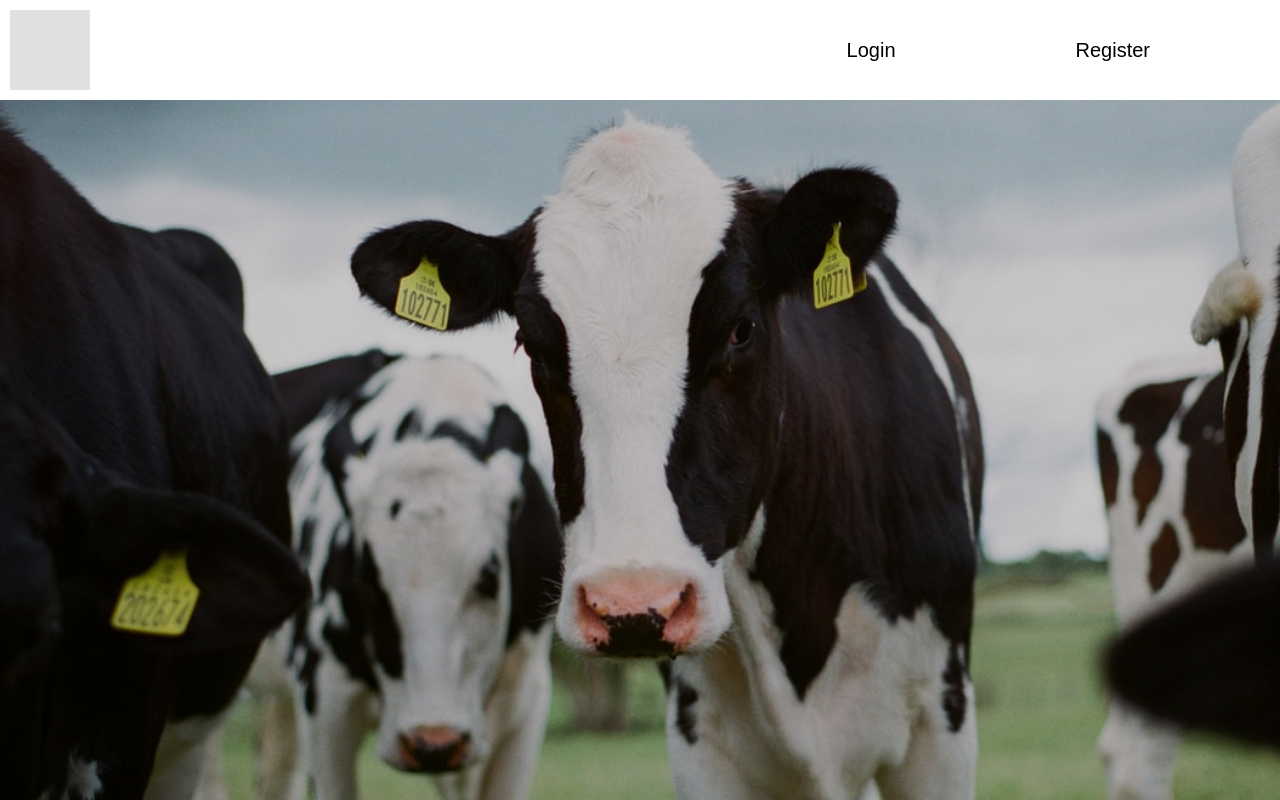
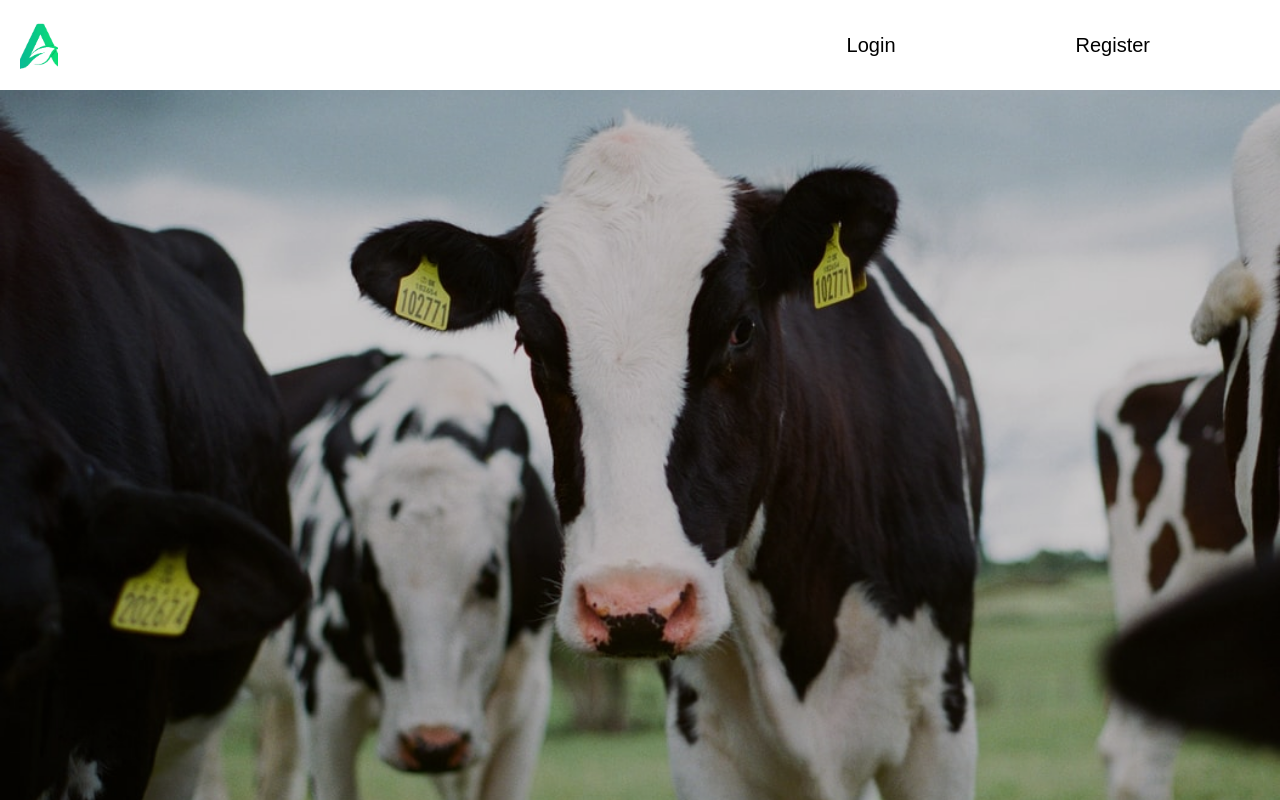
Before and after one commit to DeathSy/thai-agriculture-frontned, a React (Create React App) app: page / in a window 1280 px wide. Built offline with nearby package versions, Linux system fonts and the light colour scheme.

Commit message:
EDIT css

```diff
--- a/src/components/Navbar/Navbar.js
+++ b/src/components/Navbar/Navbar.js
@@ -1,6 +1,7 @@
 import React from 'react'
 import styled from 'styled-components'
-import logoImage from '../assets/logo.png'
+import Logo from './Logo'
+import Imglogo from '../../assets/logo.png'
 
 export const Action = styled.div`
 padding:.7rem 4rem;
@@ -10,11 +11,6 @@ margin:0 .5rem;
   border-radius: 60px;
 };
 `
-export const Logo = styled.div`
-padding:40px;
-background-color: #e0e0e0;
-margin:.5rem;
-`
 
 export const Wrapper = styled.div`
 display: flex;
@@ -22,8 +18,12 @@ flex: 1;
 align-items: center;
 width: 100%;
 position: fixed;
-background-color: #ffffff;
+background-color:#fff;
+/* background-color: ${props => (props.isScroll ? '#fff' : 'transparent')};
+  color:${props => (props.isScroll ? '#000' : '#fff')}; */
 z-index:1000;
+
+  transition:background-color 0.5;
 `
 export const ActionContainer = styled.div`
 display: flex;
@@ -37,7 +37,7 @@ function Navbar () {
   return (
     <>
       <Wrapper>
-      <Logo src={logoImage}/>
+        <Logo src={Imglogo} />
         <ActionContainer>
           <Action>
             <>Login</>
```
Lines whose indentation alone changed are shown as unchanged.
